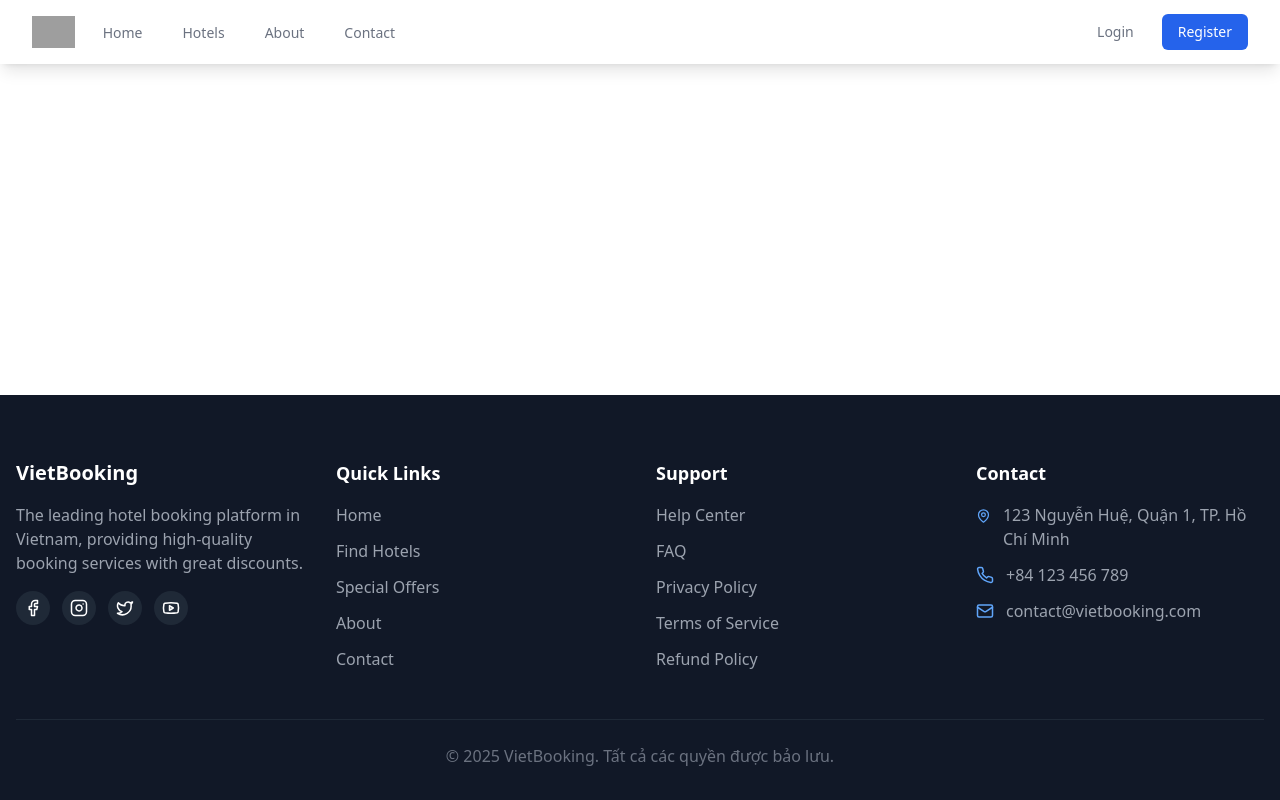
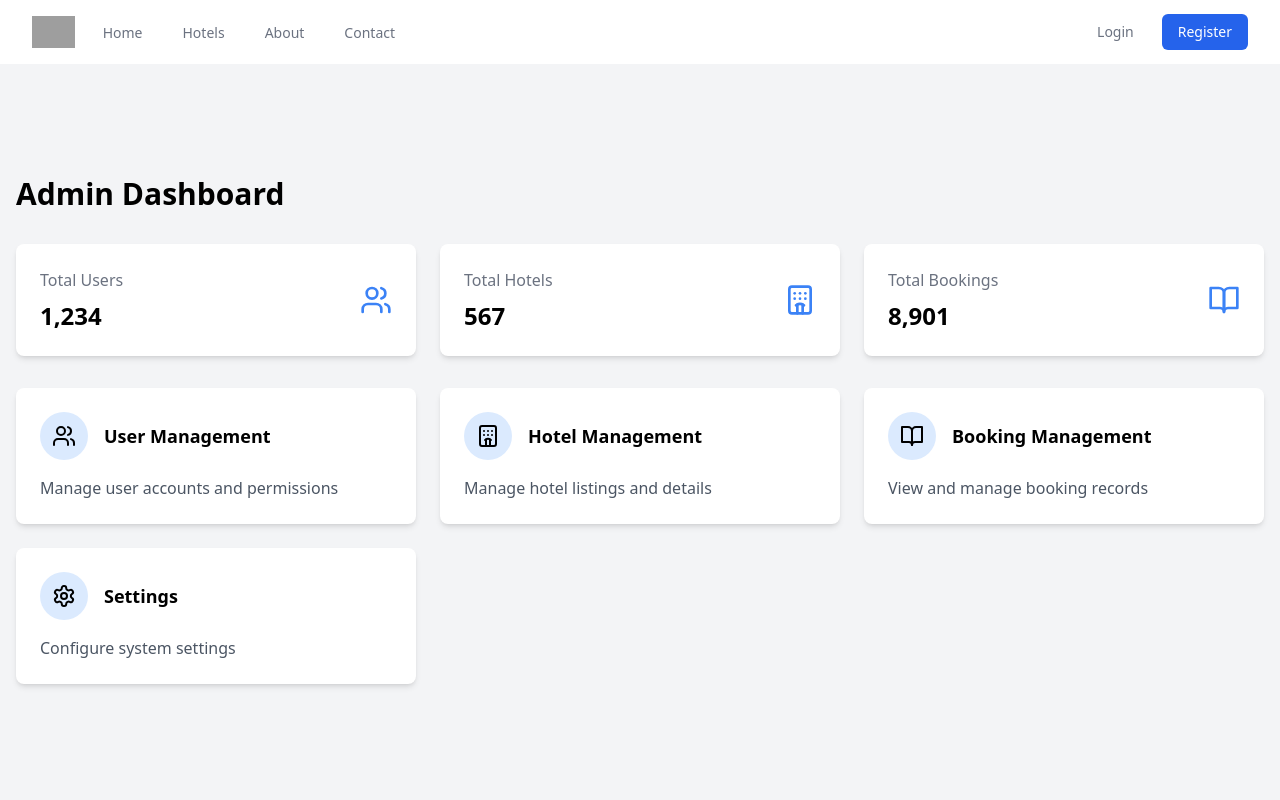
Before and after one commit to linosvu/booking, a React (Vite) app: page /admin in a window 1280 px wide. Shown: the top 800 px of the page. Built offline with nearby package versions, Linux system fonts and the light colour scheme; grey boxes are pictures that could not be loaded.

Commit message:
Add admin and host routes

```diff
--- a/src/App.tsx
+++ b/src/App.tsx
@@ -8,6 +8,8 @@ import RegisterPage from './pages/RegisterPage';
 import HotelsPage from './pages/HotelsPage';
 import AboutPage from './pages/AboutPage';
 import ContactPage from './pages/ContactPage';
+import AdminDashboard from './pages/admin/AdminDashboard';
+import HostDashboard from './pages/host/HostDashboard';
 import Footer from './components/Footer';
 
 function App() {
@@ -24,6 +26,8 @@ function App() {
               <Route path="/hotels" element={<HotelsPage />} />
               <Route path="/about" element={<AboutPage />} />
               <Route path="/contact" element={<ContactPage />} />
+              <Route path="/admin" element={<AdminDashboard />} />
+              <Route path="/host" element={<HostDashboard />} />
             </Routes>
           </main>
           <Footer />
--- a/src/components/Navbar.tsx
+++ b/src/components/Navbar.tsx
@@ -1,6 +1,6 @@
 import React, { useState } from 'react';
 import { Link, useNavigate } from 'react-router-dom';
-import { Menu, X, User, LogOut, Settings } from 'lucide-react';
+import { Menu, X, User, LogOut, Settings, Hotel } from 'lucide-react';
 import { useAuth } from '../contexts/AuthContext';
 
 const Navbar: React.FC = () => {
@@ -17,6 +17,9 @@ const Navbar: React.FC = () => {
       console.error('Logout failed:', error);
     }
   };
+
+  const isAdmin = user?.roles?.some(role => role.name === 'ADMIN');
+  const isHost = user?.roles?.some(role => role.name === 'HOST');
 
   return (
     <nav className="bg-white shadow-lg">
@@ -55,6 +58,22 @@ const Navbar: React.FC = () => {
               >
                 Contact
               </Link>
+              {isAdmin && (
+                <Link
+                  to="/admin"
+                  className="border-transparent text-blue-600 hover:border-blue-300 hover:text-blue-700 inline-flex items-center px-1 pt-1 border-b-2 text-sm font-medium"
+                >
+                  Admin
+                </Link>
+              )}
+              {isHost && (
+                <Link
+                  to="/host"
+                  className="border-transparent text-green-600 hover:border-green-300 hover:text-green-700 inline-flex items-center px-1 pt-1 border-b-2 text-sm font-medium"
+                >
+                  Host Dashboard
+                </Link>
+              )}
             </div>
           </div>
 
@@ -83,6 +102,17 @@ const Navbar: React.FC = () => {
                           Account
                         </div>
                       </Link>
+                      {isHost && (
+                        <Link
+                          to="/host"
+                          className="block px-4 py-2 text-sm text-gray-700 hover:bg-gray-100"
+                        >
+                          <div className="flex items-center">
+                            <Hotel className="h-4 w-4 mr-2" />
+                            Host Dashboard
+                          </div>
+                        </Link>
+                      )}
                       <Link
                         to="/settings"
                         className="block px-4 py-2 text-sm text-gray-700 hover:bg-gray-100"
@@ -164,6 +194,22 @@ const Navbar: React.FC = () => {
             >
               Contact
             </Link>
+            {isAdmin && (
+              <Link
+                to="/admin"
+                className="block pl-3 pr-4 py-2 border-l-4 border-transparent text-base font-medium text-blue-600 hover:bg-blue-50 hover:border-blue-300 hover:text-blue-800"
+              >
+                Admin
+              </Link>
+            )}
+            {isHost && (
+              <Link
+                to="/host"
+                className="block pl-3 pr-4 py-2 border-l-4 border-transparent text-base font-medium text-green-600 hover:bg-green-50 hover:border-green-300 hover:text-green-800"
+              >
+                Host Dashboard
+              </Link>
+            )}
           </div>
           {user ? (
             <div className="pt-4 pb-3 border-t border-gray-200">
@@ -197,7 +243,7 @@ const Navbar: React.FC = () => {
                 >
                   <div className="flex items-center">
                     <LogOut className="h-4 w-4 mr-2" />
-
+                    Logout
                   </div>
                 </button>
               </div>
@@ -215,7 +261,7 @@ const Navbar: React.FC = () => {
                   to="/register"
                   className="block px-4 py-2 text-base font-medium text-gray-500 hover:text-gray-800 hover:bg-gray-100"
                 >
-                  Đăng ký
+                  Register
                 </Link>
               </div>
             </div>
--- /dev/null
+++ b/src/pages/admin/AdminDashboard.tsx
@@ -0,0 +1,98 @@
+import React from 'react';
+import { useNavigate } from 'react-router-dom';
+import { Users, Hotel, BookOpen, Settings } from 'lucide-react';
+
+const AdminDashboard: React.FC = () => {
+  const navigate = useNavigate();
+
+  const stats = [
+    { label: 'Total Users', value: '1,234', icon: Users },
+    { label: 'Total Hotels', value: '567', icon: Hotel },
+    { label: 'Total Bookings', value: '8,901', icon: BookOpen },
+  ];
+
+  return (
+    <div className="min-h-screen bg-gray-100 pt-20">
+      <div className="container mx-auto px-4 py-8">
+        <h1 className="text-3xl font-bold mb-8">Admin Dashboard</h1>
+
+        {/* Stats Grid */}
+        <div className="grid grid-cols-1 md:grid-cols-3 gap-6 mb-8">
+          {stats.map((stat, index) => {
+            const Icon = stat.icon;
+            return (
+              <div key={index} className="bg-white rounded-lg shadow-md p-6">
+                <div className="flex items-center justify-between">
+                  <div>
+                    <p className="text-gray-500">{stat.label}</p>
+                    <h3 className="text-2xl font-bold mt-2">{stat.value}</h3>
+                  </div>
+                  <Icon className="h-8 w-8 text-blue-500" />
+                </div>
+              </div>
+            );
+          })}
+        </div>
+
+        {/* Management Sections */}
+        <div className="grid grid-cols-1 md:grid-cols-2 lg:grid-cols-3 gap-6">
+          <ManagementCard
+            title="User Management"
+            description="Manage user accounts and permissions"
+            icon={<Users className="h-6 w-6" />}
+            onClick={() => navigate('/admin/users')}
+          />
+          <ManagementCard
+            title="Hotel Management"
+            description="Manage hotel listings and details"
+            icon={<Hotel className="h-6 w-6" />}
+            onClick={() => navigate('/admin/hotels')}
+          />
+          <ManagementCard
+            title="Booking Management"
+            description="View and manage booking records"
+            icon={<BookOpen className="h-6 w-6" />}
+            onClick={() => navigate('/admin/bookings')}
+          />
+          <ManagementCard
+            title="Settings"
+            description="Configure system settings"
+            icon={<Settings className="h-6 w-6" />}
+            onClick={() => navigate('/admin/settings')}
+          />
+        </div>
+      </div>
+    </div>
+  );
+};
+
+interface ManagementCardProps {
+  title: string;
+  description: string;
+  icon: React.ReactNode;
+  onClick: () => void;
+}
+
+const ManagementCard: React.FC<ManagementCardProps> = ({
+  title,
+  description,
+  icon,
+  onClick,
+}) => {
+  return (
+    <button
+      onClick={onClick}
+      className="bg-white rounded-lg shadow-md p-6 text-left transition-all hover:shadow-lg hover:scale-105"
+    >
+      <div className="flex items-center mb-4">
+        <div className="bg-blue-100 p-3 rounded-full mr-4">
+          {icon}
+        </div>
+        <h3 className="text-lg font-semibold">{title}</h3>
+      </div>
+      <p className="text-gray-600">{description}</p>
+    </button>
+  );
+};
+
+export default AdminDashboard;
--- /dev/null
+++ b/src/pages/host/HostDashboard.tsx
@@ -0,0 +1,93 @@
+import React from 'react';
+import { useNavigate } from 'react-router-dom';
+import { Hotel, BookOpen, DollarSign, Star } from 'lucide-react';
+
+const HostDashboard: React.FC = () => {
+  const navigate = useNavigate();
+
+  const stats = [
+    { label: 'Total Properties', value: '3', icon: Hotel },
+    { label: 'Active Bookings', value: '12', icon: BookOpen },
+    { label: 'Monthly Revenue', value: '$8,901', icon: DollarSign },
+    { label: 'Average Rating', value: '4.8', icon: Star },
+  ];
+
+  return (
+    <div className="min-h-screen bg-gray-100 pt-20">
+      <div className="container mx-auto px-4 py-8">
+        <h1 className="text-3xl font-bold mb-8">Host Dashboard</h1>
+
+        {/* Stats Grid */}
+        <div className="grid grid-cols-1 md:grid-cols-2 lg:grid-cols-4 gap-6 mb-8">
+          {stats.map((stat, index) => {
+            const Icon = stat.icon;
+            return (
+              <div key={index} className="bg-white rounded-lg shadow-md p-6">
+                <div className="flex items-center justify-between">
+                  <div>
+                    <p className="text-gray-500">{stat.label}</p>
+                    <h3 className="text-2xl font-bold mt-2">{stat.value}</h3>
+                  </div>
+                  <Icon className="h-8 w-8 text-blue-500" />
+                </div>
+              </div>
+            );
+          })}
+        </div>
+
+        {/* Management Sections */}
+        <div className="grid grid-cols-1 md:grid-cols-2 lg:grid-cols-3 gap-6">
+          <ManagementCard
+            title="Property Management"
+            description="Manage your properties and listings"
+            icon={<Hotel className="h-6 w-6" />}
+            onClick={() => navigate('/host/properties')}
+          />
+          <ManagementCard
+            title="Booking Management"
+            description="View and manage guest bookings"
+            icon={<BookOpen className="h-6 w-6" />}
+            onClick={() => navigate('/host/bookings')}
+          />
+          <ManagementCard
+            title="Revenue Analytics"
+            description="Track your earnings and performance"
+            icon={<DollarSign className="h-6 w-6" />}
+            onClick={() => navigate('/host/analytics')}
+          />
+        </div>
+      </div>
+    </div>
+  );
+};
+
+interface ManagementCardProps {
+  title: string;
+  description: string;
+  icon: React.ReactNode;
+  onClick: () => void;
+}
+
+const ManagementCard: React.FC<ManagementCardProps> = ({
+  title,
+  description,
+  icon,
+  onClick,
+}) => {
+  return (
+    <button
+      onClick={onClick}
+      className="bg-white rounded-lg shadow-md p-6 text-left transition-all hover:shadow-lg hover:scale-105"
+    >
+      <div className="flex items-center mb-4">
+        <div className="bg-blue-100 p-3 rounded-full mr-4">
+          {icon}
+        </div>
+        <h3 className="text-lg font-semibold">{title}</h3>
+      </div>
+      <p className="text-gray-600">{description}</p>
+    </button>
+  );
+};
+
+export default HostDashboard;
```
